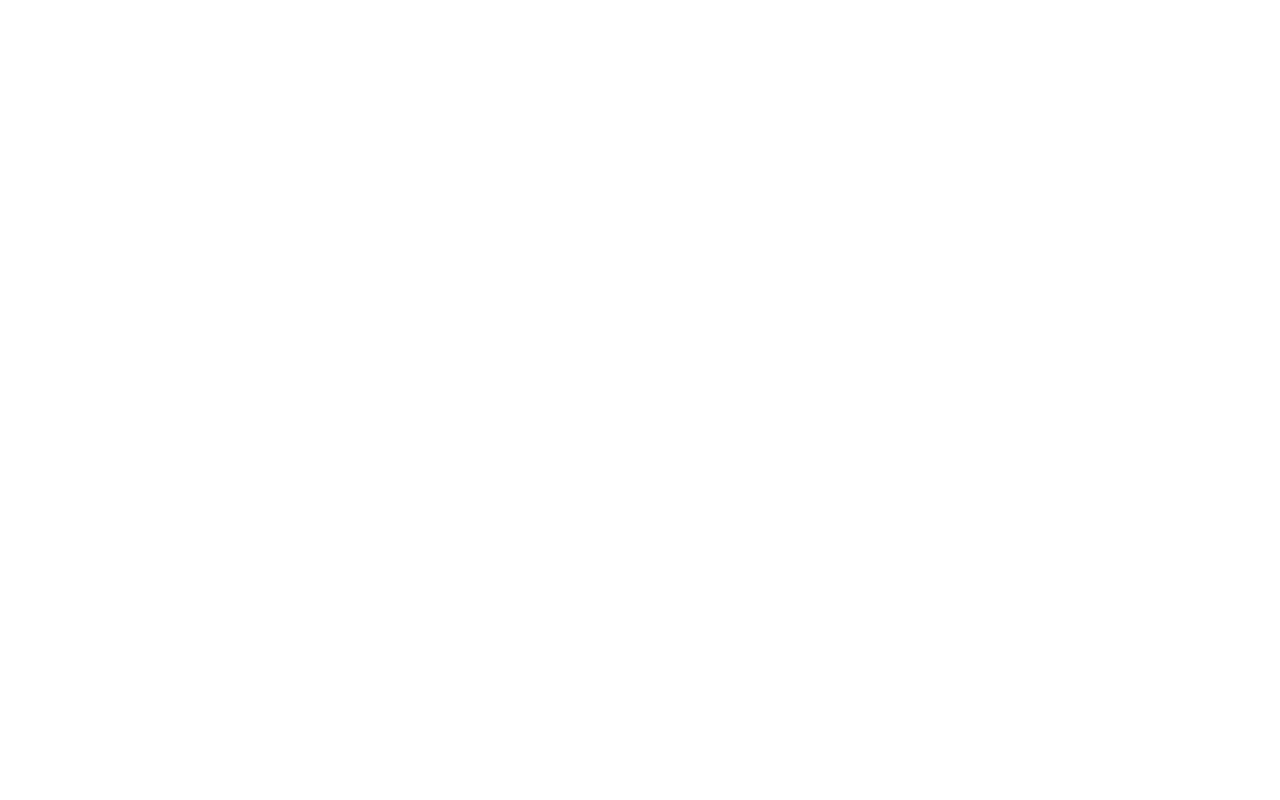
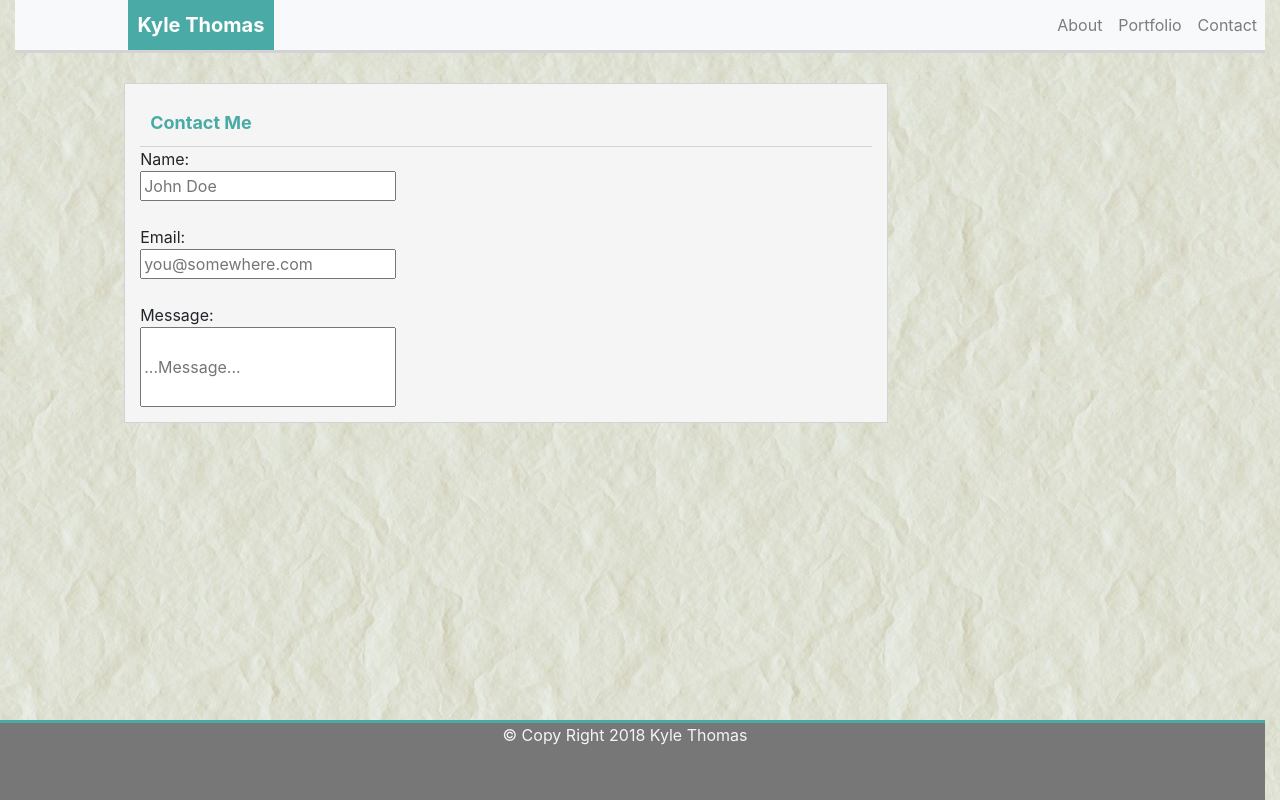
Before and after one commit to kthomas852/UofA, a plain HTML site: page Bootstrap-Portfolio/html/contact.html in a window 1280 px wide. Drawn offline with nearby package versions, Linux system fonts and the light colour scheme.

Commit message:
mostly done on bootstrap portfolio

```diff
--- a/Bootstrap-Portfolio/assets/style.css
+++ b/Bootstrap-Portfolio/assets/style.css
@@ -1,7 +1,22 @@
+.navbar {
+    padding: 0px;
+    border-bottom: 3px solid lightgrey;
+}
+
+.navbar-brand {
+    padding: 0px;
+    padding-left: 9%;
+}
+
 .header {
     background-color: #4aaaa5;
     color: white;
-    padding: 5px;
+    padding: 10px;
+    font-weight: bold;
+}
+
+body {
+    background-image: url("images/paper.jpg");
 }
 
 c {
@@ -12,22 +27,50 @@ c {
     padding: 0px;
 }
 
+f {
+    text-align: center;
+    width: 100%;
+    vertical-align: middle;
+}
+
 img {
     width: 150px;
     height: 150px;
-    background-color: grey;
-    padding: 2px;
+    margin-left: 0px;
+    margin-top: 5px;
+    margin-bottom: 0px;
+    margin-right: 20px;
 }
 
 .main {
-    margin: 20px;
+    margin: 30px;
+    padding: 15px;
+    border: thin solid lightgrey;
+    background-color: whitesmoke;
 }
 
 .about {
     padding: 10px;
-    border-bottom: thin solid grey;
+    border-bottom: thin solid lightgrey;
 }
 
 .foot {
+    height: 10%;
+    color: whitesmoke;
+    background-color: #777777;
+    width: 100%;
+    border-top: 3px solid #4aaaa5;
+    position: absolute;
+    bottom: 0px;
+}
 
+#message {
+    height: 80px;
 }
+
+.port {
+    margin: 20px;
+    height: 20px;
+    width: 20px;
+    background-color: grey;
+}
--- a/Bootstrap-Portfolio/html/contact.html
+++ b/Bootstrap-Portfolio/html/contact.html
@@ -0,0 +1,56 @@
+<!DOCTYPE html>
+<!--This is the Contact page-->
+<html lang="en">
+<head>
+    <link rel="stylesheet" href="https://stackpath.bootstrapcdn.com/bootstrap/4.1.3/css/bootstrap.min.css" integrity="sha384-MCw98/SFnGE8fJT3GXwEOngsV7Zt27NXFoaoApmYm81iuXoPkFOJwJ8ERdknLPMO" crossorigin="anonymous">
+    <link rel="stylesheet" href="../assets/style.css">
+    <meta charset="UTF-8">
+    <meta name="viewport" content="width=device-width, initial-scale=1.0">
+    <meta http-equiv="X-UA-Compatible" content="ie=edge">
+    <title>Bootstrap Portfolio</title>
+    <div class="container-fluid">
+            <nav class="navbar navbar-expand-lg navbar-light bg-light">
+                    <a class="navbar-brand" href="#"><div class="header">Kyle Thomas</div></a>
+                    <button class="navbar-toggler" type="button" data-toggle="collapse" data-target="#navbarNavAltMarkup" aria-controls="navbarNavAltMarkup" aria-expanded="false" aria-label="Toggle navigation">
+                      <span class="navbar-toggler-icon"></span>
+                    </button>
+                    <div class="collapse navbar-collapse justify-content-end" id="navbarNavAltMarkup">
+                      <div class="navbar-nav">
+                        <a class="nav-item nav-link" href="../index.html">About <span class="sr-only">(current)</span></a>
+                        <a class="nav-item nav-link" href="portfolio.html">Portfolio</a>
+                        <a class="nav-item nav-link" href="contact.html">Contact</a>
+                      </div>
+                    </div>
+                  </nav>
+    </div>
+</head>
+<body>
+    <div class="containerfluid">
+        <div class="row">
+            <div class="col-md-1"></div>
+            <div class="col-md-7 main">
+            <div class="about">
+                <c>Contact Me</c>
+            </div>
+            <form>
+                Name:
+                <br>
+                <input type="text" placeholder="John Doe">
+                <br>
+                <br>
+                Email:
+                <br>
+                <input type="email" placeholder="you@somewhere.com">
+                <br>
+                <br>
+                Message:
+                <br>
+                <input id="message" type="text" placeholder="...Message...">
+            </form>
+            </div>
+            <div class="col-md-4"></div>
+        </div>
+        <div class="row foot"><f>© Copy Right 2018 Kyle Thomas</f></div>
+    </div>
+</body>
+</html>
```
Also changed, not shown: Bootstrap-Portfolio/html/portfolio.html (+45 -0 lines), Bootstrap-Portfolio/index.html (+13 -11 lines), Bootstrap-Portfolio/assets/images/me.gif (added), Bootstrap-Portfolio/assets/images/paper.jpg (added).
